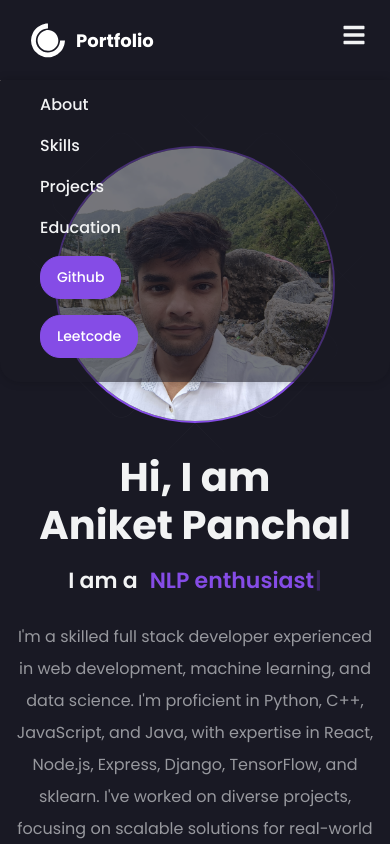
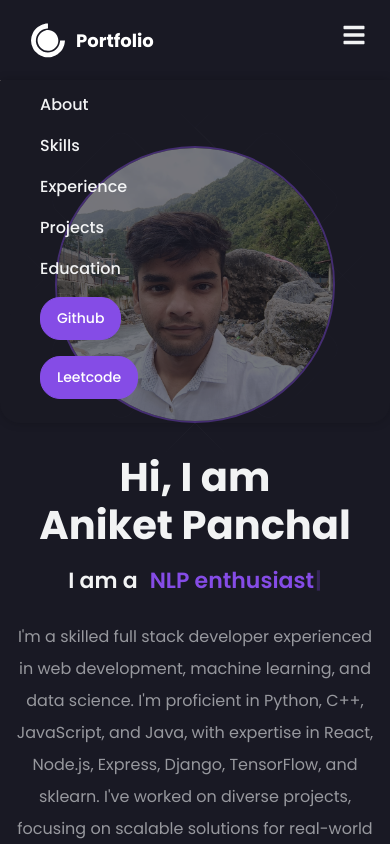
Before and after one commit to Aniket2021448/My-portfolio, a React (Create React App) app: page / in a window 390 px wide. Both pictures are taken after a click on the icon 354 px from the left and 35 px from the top of the page. Shown: the top 844 px of the page. Built offline with nearby package versions, Linux system fonts and the light colour scheme.

Commit message:
added experience in navbar

```diff
--- a/src/components/Navbar/index.js
+++ b/src/components/Navbar/index.js
@@ -41,12 +41,18 @@ const Navbar = () => {
             <MobileLink href="#about" onClick={() => {
               setIsOpen(!isOpen)
             }}>About</MobileLink>
+
             <MobileLink href='#skills' onClick={() => {
               setIsOpen(!isOpen)
             }}>Skills</MobileLink>
+            <MobileLink href='#experience' onClick={() => {
+              setIsOpen(!isOpen)
+            }}>Experience</MobileLink>
+
             <MobileLink href='#projects' onClick={() => {
               setIsOpen(!isOpen)
             }}>Projects</MobileLink>
+
             <MobileLink href='#education' onClick={() => {
               setIsOpen(!isOpen)
             }}>Education</MobileLink>
```
Also changed, not shown: src/index.js (line endings or trailing spaces).
